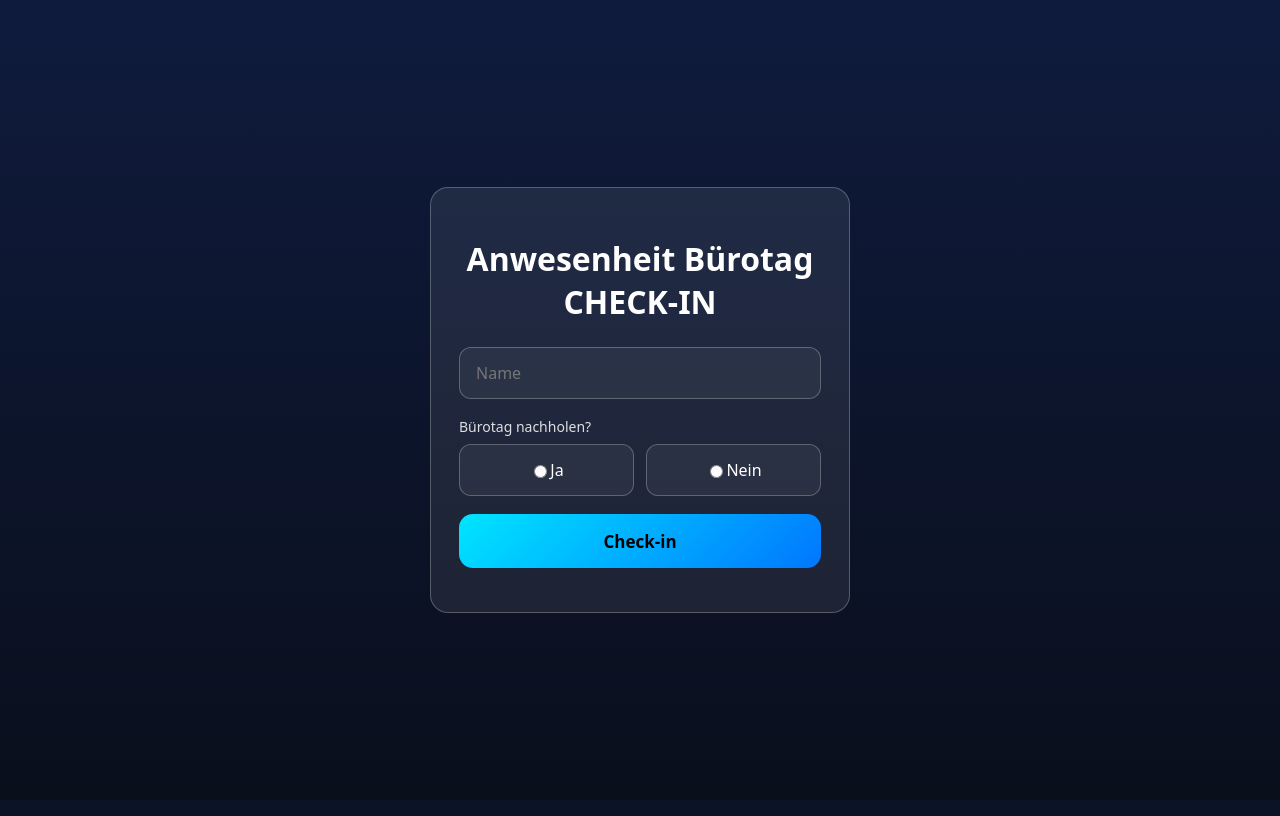
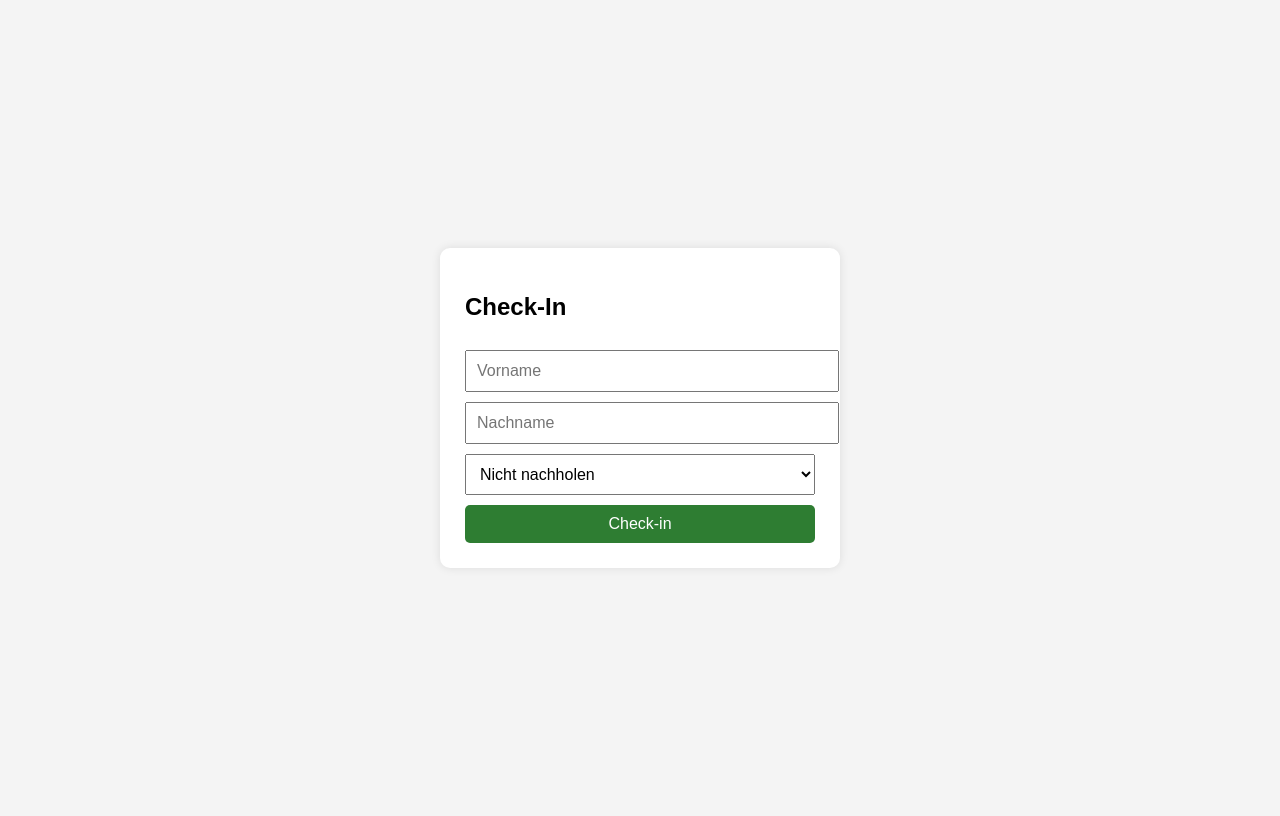
Before and after one commit to mbotru/qr-anwesenheit, a Flask app: page / in a window 1280 px wide. Before the commit the page ends 613 px from the top, so only its background shows below. Run offline with Flask 3, Linux system fonts and the light colour scheme; parts of the project's set-up code (start-up, migrations or seed data) failed here and were passed over.

Commit message:
index.html

```diff
--- a/templates/index.html
+++ b/templates/index.html
@@ -2,164 +2,75 @@
 <html lang="de">
 <head>
   <meta charset="UTF-8">
-<meta name="viewport" content="width=device-width, initial-scale=1.0">
-<title>Anwesenheit Bürotag – CHECK-IN</title>
-
+  <title>Check-In</title>
+  <meta name="viewport" content="width=device-width, initial-scale=1">
   <style>
-:root {
-    --bg: #0a0f1c;
-    --card: rgba(255,255,255,0.08);
-    --border: rgba(255,255,255,0.25);
-    --accent: #00e5ff;
-    --text: #ffffff;
+    body {
+      font-family: Arial, sans-serif;
+      background: #f4f4f4;
+      display: flex;
+      justify-content: center;
+      align-items: center;
+      height: 100vh;
     }
-
-* {
-    box-sizing: border-box;
-    font-family: system-ui, sans-serif;
+    .box {
+      background: white;
+      padding: 25px;
+      border-radius: 10px;
+      width: 100%;
+      max-width: 350px;
+      box-shadow: 0 0 10px rgba(0,0,0,0.1);
     }
-
-html, body {
-    margin: 0;
-    padding: 0;
-    background: linear-gradient(180deg, #0f1b3d, var(--bg));
-    color: var(--text);
-}
-
-.wrapper {
-    min-height: 100vh;
-    padding: 24px;
-    display: flex;
-    align-items: center;
-    justify-content: center;
-}
-
-.card {
+    input, select, button {
       width: 100%;
-    max-width: 420px;
-    background: var(--card);
-    border: 1px solid var(--border);
-    border-radius: 18px;
-    padding: 28px;
-}
-
-h1 {
-    text-align: center;
-    margin-bottom: 24px;
-}
-
-.form-group {
-    margin-bottom: 18px;
-}
-
-.label {
-    display: block;
-    margin-bottom: 8px;
-    font-size: 14px;
-    opacity: 0.85;
-}
-
-input[type="text"] {
-    width: 100%;
-    height: 52px;
-    padding: 0 16px;
-    border-radius: 12px;
-    border: 1px solid var(--border);
-    background: rgba(255,255,255,0.05);
-    color: var(--text);
+      padding: 10px;
+      margin-top: 10px;
       font-size: 16px;
     }
-
-.radio-group {
-    display: flex;
-    gap: 12px;
-}
-
-.radio-group label {
-    flex: 1;
-    height: 52px;
-    border: 1px solid var(--border);
-    border-radius: 12px;
-    display: flex;
-    align-items: center;
-    justify-content: center;
-    background: rgba(255,255,255,0.05);
+    button {
+      background: #2e7d32;
+      color: white;
+      border: none;
+      border-radius: 5px;
       cursor: pointer;
     }
-
-button {
-    width: 100%;
-    height: 54px;
-    border: none;
-    border-radius: 14px;
-    background: linear-gradient(135deg, #00e5ff, #0077ff);
-    font-size: 17px;
-    font-weight: 600;
-    color: #000;
-}
-
-#status {
-    margin-top: 16px;
-    text-align: center;
+    button:hover {
+      background: #1b5e20;
     }
   </style>
 </head>
+<body>
 
-<body>
-<div class="wrapper">
-    <div class="card">
-        <h1>Anwesenheit Bürotag<br>CHECK-IN</h1>
+<div class="box">
+  <h2>Check-In</h2>
 
-        <div class="form-group">
-            <input id="name" type="text" placeholder="Name">
-        </div>
+  <input type="text" id="vorname" placeholder="Vorname" required>
+  <input type="text" id="nachname" placeholder="Nachname" required>
 
-        <div class="form-group">
-            <label class="label">Bürotag nachholen?</label>
-            <div class="radio-group">
-                <label>
-                    <input type="radio" name="nachholen" value="Ja">
-                    Ja
-                </label>
-                <label>
-                    <input type="radio" name="nachholen" value="Nein">
-                    Nein
-                </label>
-            </div>
-        </div>
+  <select id="nachholen">
+    <option value="Nein">Nicht nachholen</option>
+    <option value="Ja">Nachholen</option>
+  </select>
 
   <button onclick="checkin()">Check-in</button>
-        <div id="status"></div>
-    </div>
 </div>
 
 <script>
-const TOKEN = "QR2025-ZUTRITT";
-
 function checkin() {
-    const nachholen = document.querySelector('input[name="nachholen"]:checked');
-
-    if (!nachholen) {
-        document.getElementById("status").innerText =
-            "❗ Bitte auswählen, ob der Bürotag nachgeholt wird";
-        return;
-    }
-
   fetch("/checkin", {
     method: "POST",
     headers: { "Content-Type": "application/json" },
     body: JSON.stringify({
-            name: document.getElementById("name").value,
-            nachholen: nachholen.value,
-            token: TOKEN
+      vorname: document.getElementById("vorname").value.trim(),
+      nachname: document.getElementById("nachname").value.trim(),
+      nachholen: document.getElementById("nachholen").value,
+      token: "QR2025-ZUTRITT"
     })
   })
-    .then(r => r.json())
-    .then(d => {
-        document.getElementById("status").innerText =
-            d.message || d.error;
-    });
+  .then(res => res.json())
+  .then(data => alert(data.message || data.error));
 }
 </script>
+
 </body>
 </html>
```
Lines whose indentation alone changed are shown as unchanged.
